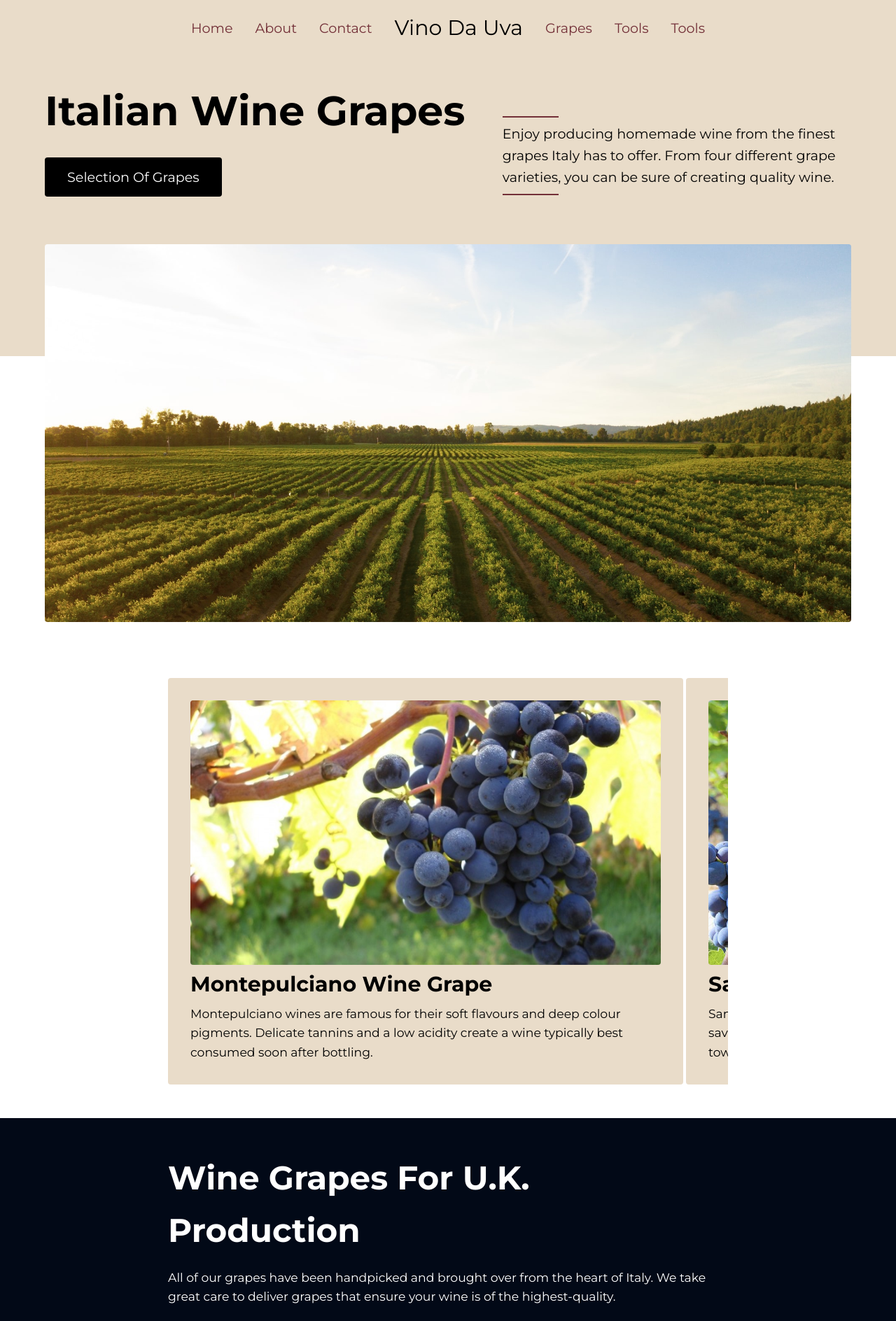
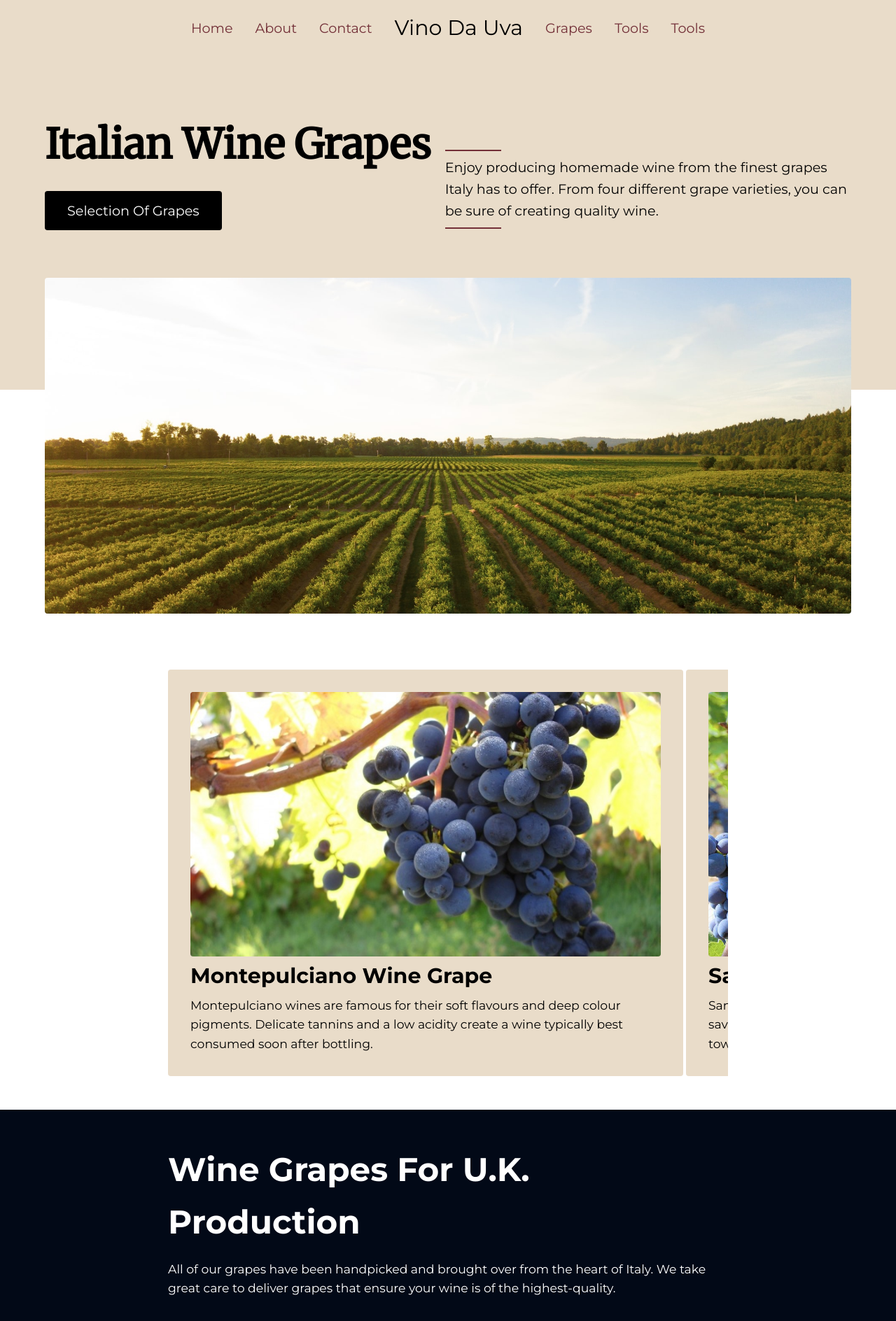
Before and after one commit to GG1982/vina-da-uva, a Jekyll site: the page built from index.html, in a window 1280 px wide. Shown: the top 1888 px of the page at 70% size. Built offline with Jekyll 4.4.1, drawn with Linux system fonts in a browser that asks for light colours.

Commit message:
new title font

```diff
--- a/_layouts/default.html
+++ b/_layouts/default.html
@@ -10,7 +10,7 @@
   <link rel="preconnect" href="https://fonts.googleapis.com">
   <link rel="preconnect" href="https://fonts.gstatic.com" crossorigin>
   <link href="https://fonts.googleapis.com/css2?family=Montserrat:wght@300;400;700&display=swap" rel="stylesheet">
-  <link href="https://fonts.googleapis.com/css2?family=Merienda:wght@400;700&display=swap" rel="stylesheet">
+<link href="https://fonts.googleapis.com/css2?family=Merriweather&display=swap" rel="stylesheet">
   <link rel="stylesheet" href="https://cdn.jsdelivr.net/npm/bootstrap-icons@1.8.1/font/bootstrap-icons.css">
 </head>
 
--- a/_sass/main.scss
+++ b/_sass/main.scss
@@ -8,7 +8,8 @@ $backgroundColor: #ffffff;
 $bodyColor: #000000;
 $bodyFont: 'Montserrat',
 sans-serif;
-$titleFont: 'Merienda', cursive;
+$titleFont: 'Merriweather',
+serif;
 
 html {
   height: 100%;
@@ -174,17 +175,14 @@ a:focus {
 }
 
 
-// HERO DEMO
-
+// Hero
 .hero {
   padding-bottom: 2rem;
 }
-
 .hero--top {
   background-color: $clr--hero;
-  padding: 1rem 0 15rem;
+  padding: 4rem 0 15rem;
 }
-
 .hero--bottom {
   margin-top: -10rem;
 }
@@ -195,15 +193,12 @@ a:focus {
   grid-template-areas:
   "title title body";
 
-  column-gap: 10px;
+  column-gap: 20px;
   row-gap: 2rem;
-}
-.bi-arrow-down-right {
-  font-size: var(--step-2);
 }
 
 .hero__img {
-  max-height: 60vh;
+  max-height: 30rem;
   object-fit: cover;
 }
 
@@ -213,9 +208,11 @@ a:focus {
 
 .hero--body {
   position: relative;
+  max-width: 55ch;
+  align-self: end;
+  justify-self: end;
+
   grid-area: body;
-  max-width: 45ch;
-  align-self: end;
 }
 .hero--body::before {
   content: "";
@@ -258,14 +255,19 @@ a:focus {
     flex-direction: column;
     gap: 5rem;
   }
-
+  .hero--top {
+    padding: 1rem 0 8rem;
+  }
   .hero--body {
     align-self: start;
   }
 
   .hero__img {
-    max-height: 300px;
-    object-fit: cover;
+    display: none;
+  }
+
+  .media-scroller {
+    margin-top: 10rem;
   }
 }
 
--- a/index.html
+++ b/index.html
@@ -11,7 +11,7 @@ slogan: italian grape specialist
     <div class="hero--top">
         <div class="hero__intro width-m mx-auto">
             <div class="hero--title capitalize">
-                <h1 class="font-4 padding-b-2">{{ page.title }}</h1>
+                <h1 class="title-font font-4 padding-b-2">{{ page.title }}</h1>
                 <a class="hero__btn" href="#grapes">Selection of grapes</a>
             </div>
 
@@ -27,7 +27,6 @@ slogan: italian grape specialist
     <div class="hero--bottom">
         <img class="hero__img width-m mx-auto" src="assets/images/vineyard1.jpg" alt="">
     </div>
-
 
 </section>
 
```
Also changed, not shown: 7 other files.
